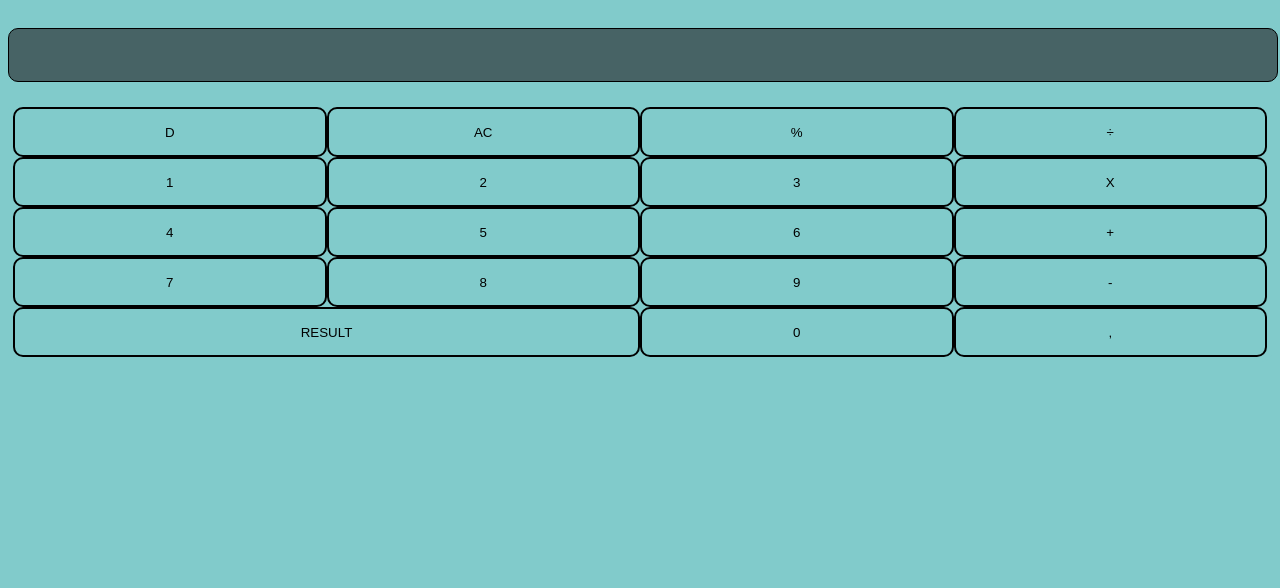
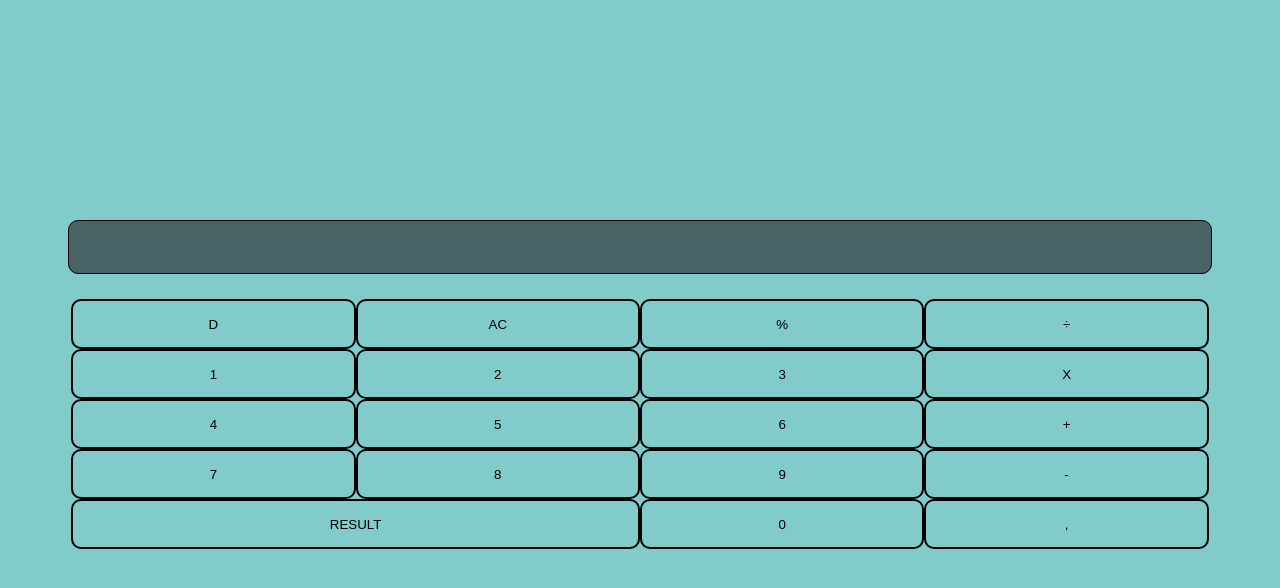
Before and after one commit to abdullah-fikri/koda-b4-dom5, a plain HTML site: page index.html in a window 1280 px wide. Drawn offline with Linux system fonts and the light colour scheme.

Commit message:
fix: update position calc in file index.html

```diff
--- a/index.html
+++ b/index.html
@@ -11,6 +11,10 @@
 
     <script>
         document.body.style.backgroundColor = "rgb(129, 203, 203)"
+        document.body.style.display = "flex"
+        document.body.style.flexDirection = "column"
+        document.body.style.alignItems = "center"
+        document.body.style.marginTop = "200px"
 
         const input = document.createElement("input")
         input.setAttribute("type", "text")
@@ -22,7 +26,9 @@
         input.style.backgroundColor = " rgb(71, 99, 101)"
         input.style.margin = "20px auto"
         input.style.fontSize = "3rem"
+        input.style.width = "90%"
         document.body.prepend(input)
+
 
         const container = document.getElementsByClassName("container")[0]
 
@@ -34,6 +40,7 @@
         container.style.backgroundColor = "rgb(129, 203, 203)"
         container.style.borderRadius = "10px"
         container.style.padding = "5px"
+        container.style.width = "90%"
         const isi = [
             "D",
             "AC",
```
